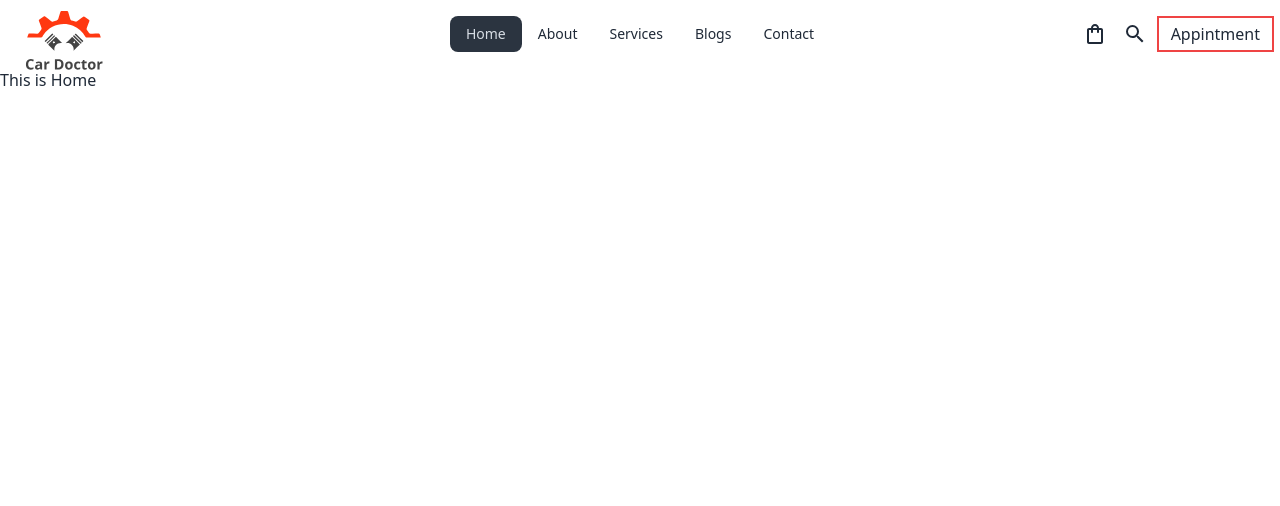
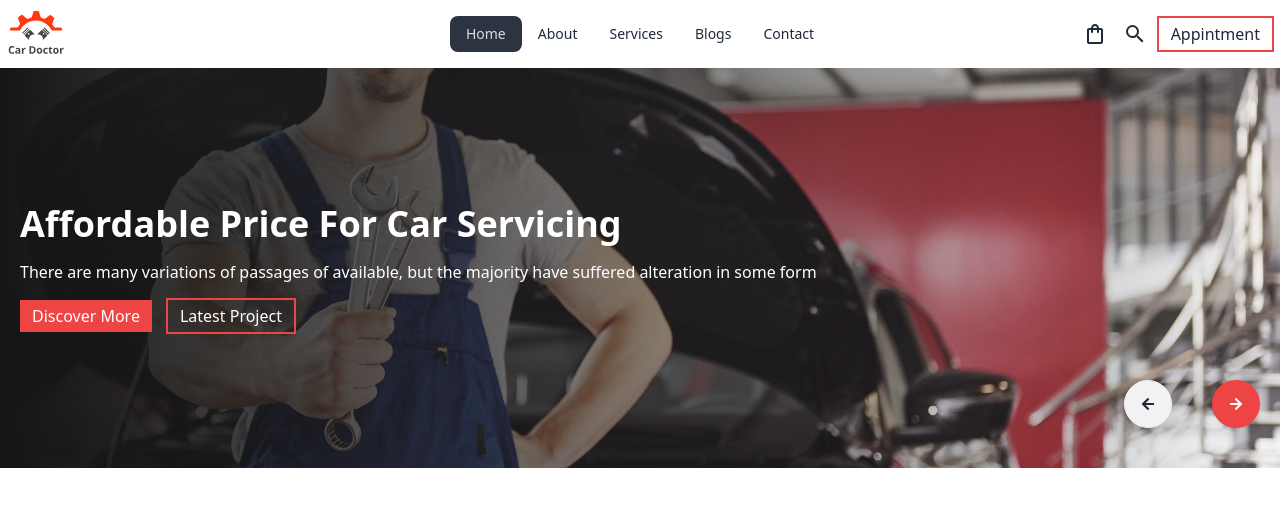
Before and after one commit to masuddrak/Car-Doctor-client, a React (Vite) app: page / in a window 1280 px wide. Shown: the top 506 px of the page. Built offline with nearby package versions, Linux system fonts and the light colour scheme.

Commit message:
banner addded

```diff
--- a/package.json
+++ b/package.json
@@ -16,7 +16,8 @@
     "react-dom": "^18.2.0",
     "react-icons": "^5.1.0",
     "react-router-dom": "^6.23.0",
-    "sort-by": "^1.2.0"
+    "sort-by": "^1.2.0",
+    "swiper": "^11.1.1"
   },
   "devDependencies": {
     "@types/react": "^18.2.66",
--- /dev/null
+++ b/src/components/Banner.jsx
@@ -0,0 +1,88 @@
+import { FaArrowLeft } from "react-icons/fa";
+import { FaArrowRight } from "react-icons/fa";
+import image1 from "../assets/images/banner/1.jpg"
+import image2 from "../assets/images/banner/2.jpg"
+import image3 from "../assets/images/banner/3.jpg"
+import image4 from "../assets/images/banner/4.jpg"
+
+const Banner = () => {
+    return (
+        <div>
+            <div className="carousel w-full md:h-[400px]">
+                <div id="slide1" className="carousel-item relative w-full min-h-[200px] ">
+                    <img src={image1} className="w-full object-cover " />
+                    <div className="absolute w-full text-white h-full flex items-center  bg-gradient-to-r from-[#151515] to-[rgba(21,21,21,0)]">
+                        <div className="space-y-4 p-5 w-full md:w-1/3 lg:w-2/3">
+                            <h2 className="text-4xl font-bold">Affordable Price For Car Servicing</h2>
+                            <p>There are many variations of passages of  available, but the majority have suffered alteration in some form</p>
+                            <div className="flex gap-4">
+                                <button className=" bg-red-500 px-3 py-1">Discover More</button>
+                                <button className="outline outline-2 outline-red-500 px-3 py-1">Latest Project</button>
+                            </div>
+                        </div>
+                    </div>
+                    <div className="absolute flex gap-10 right-5 bottom-10">
+                        <a href="#slide4" className="btn btn-circle"><FaArrowLeft></FaArrowLeft></a>
+                        <a href="#slide2" className="btn btn-circle border-0 bg-red-500 text-white"><FaArrowRight></FaArrowRight></a>
+                    </div>
+                </div>
+
+
+                <div id="slide2" className="carousel-item relative w-full">
+                    <img src={image2} className="w-full object-cover " />
+                    <div className="absolute w-full text-white h-full flex items-center  bg-gradient-to-r from-[#151515] to-[rgba(21,21,21,0)]">
+                        <div className="space-y-4 p-5 w-full md:w-1/3 lg:w-2/3">
+                            <h2 className="text-4xl font-bold">Affordable Price For Car Servicing</h2>
+                            <p>There are many variations of passages of  available, but the majority have suffered alteration in some form</p>
+                            <div className="flex gap-4">
+                                <button className=" bg-red-500 px-3 py-1">Discover More</button>
+                                <button className="outline outline-2 outline-red-500 px-3 py-1">Latest Project</button>
+                            </div>
+                        </div>
+                    </div>
+                    <div className="absolute flex gap-10 right-5 bottom-10">
+                        <a href="#slide1" className="btn btn-circle"><FaArrowLeft></FaArrowLeft></a>
+                        <a href="#slide3" className="btn btn-circle border-0 bg-red-500 text-white"><FaArrowRight></FaArrowRight></a>
+                    </div>
+                </div>
+                <div id="slide3" className="carousel-item relative w-full">
+                    <img src={image3} className="w-full object-cover" />
+                    <div className="absolute w-full text-white h-full flex items-center  bg-gradient-to-r from-[#151515] to-[rgba(21,21,21,0)]">
+                        <div className="space-y-4 p-5 w-full md:w-1/3 lg:w-2/3">
+                            <h2 className="text-4xl font-bold">Affordable Price For Car Servicing</h2>
+                            <p>There are many variations of passages of  available, but the majority have suffered alteration in some form</p>
+                            <div className="flex gap-4">
+                                <button className=" bg-red-500 px-3 py-1">Discover More</button>
+                                <button className="outline outline-2 outline-red-500 px-3 py-1">Latest Project</button>
+                            </div>
+                        </div>
+                    </div>
+                    <div className="absolute flex gap-10 right-5 bottom-10">
+                        <a href="#slide2" className="btn btn-circle"><FaArrowLeft></FaArrowLeft></a>
+                        <a href="#slide4" className="btn btn-circle border-0 bg-red-500 text-white"><FaArrowRight></FaArrowRight></a>
+                    </div>
+                </div>
+                <div id="slide4" className="carousel-item relative w-full">
+                    <img src={image4} className="w-full object-cover" />
+                    <div className="absolute w-full text-white h-full flex items-center  bg-gradient-to-r from-[#151515] to-[rgba(21,21,21,0)]">
+                        <div className="space-y-4 p-5 w-full md:w-1/3 lg:w-2/3">
+                            <h2 className="text-4xl font-bold">Affordable Price For Car Servicing</h2>
+                            <p>There are many variations of passages of  available, but the majority have suffered alteration in some form</p>
+                            <div className="flex gap-4">
+                                <button className=" bg-red-500 px-3 py-1">Discover More</button>
+                                <button className="outline outline-2 outline-red-500 px-3 py-1">Latest Project</button>
+                            </div>
+                        </div>
+                    </div>
+                    <div className="absolute flex gap-10 right-5 bottom-10">
+                        <a href="#slide2" className="btn btn-circle"><FaArrowLeft></FaArrowLeft></a>
+                        <a href="#slide1" className="btn btn-circle border-0 bg-red-500 text-white"><FaArrowRight></FaArrowRight></a>
+                    </div>
+                </div>
+
+            </div>
+        </div>
+    );
+};
+
+export default Banner;
--- /dev/null
+++ b/src/pages/About.jsx
@@ -0,0 +1,10 @@
+
+const About = () => {
+    return (
+        <div>
+            <h1>This is About</h1>
+        </div>
+    );
+};
+
+export default About;
--- /dev/null
+++ b/src/pages/Blogs.jsx
@@ -0,0 +1,10 @@
+
+const Blogs = () => {
+    return (
+        <div>
+            <h1>This Is Blogs</h1>
+        </div>
+    );
+};
+
+export default Blogs;
--- a/src/pages/Home.jsx
+++ b/src/pages/Home.jsx
@@ -1,7 +1,9 @@
+import Banner from "../components/Banner";
+
 const Home = () => {
     return (
         <div>
-            <h2>This is Home</h2>
+            <Banner></Banner>
         </div>
     );
 };
--- /dev/null
+++ b/src/pages/Services.jsx
@@ -0,0 +1,10 @@
+
+const Services = () => {
+    return (
+        <div>
+            <h1>This is Services </h1>
+        </div>
+    );
+};
+
+export default Services;
--- a/src/sheardComponets/Navber.jsx
+++ b/src/sheardComponets/Navber.jsx
@@ -12,7 +12,7 @@ const Navber = () => {
         <li><NavLink to="/conatct">Contact</NavLink></li>
     </>
     return (
-        <div>
+        <div className="shadow-md">
             <div className="navbar bg-base-100 container mx-auto">
                 <div className="navbar-start">
                     <div className="dropdown">
@@ -23,7 +23,7 @@ const Navber = () => {
                             {nav}
                         </ul>
                     </div>
-                    <a className="btn btn-ghost w-28"><img className="object-contain" src={logo} alt="" /></a>
+                    <a className="w-14"><img className="object-contain" src={logo} alt="" /></a>
                 </div>
                 <div className="navbar-center hidden lg:flex">
                     <ul className="menu menu-horizontal px-1">
```
Also changed, not shown: src/Routes/MainRoute.jsx (+15 -0 lines), src/index.css (line endings or trailing spaces), 1 other file (tests, documents, lock files or other folders).
